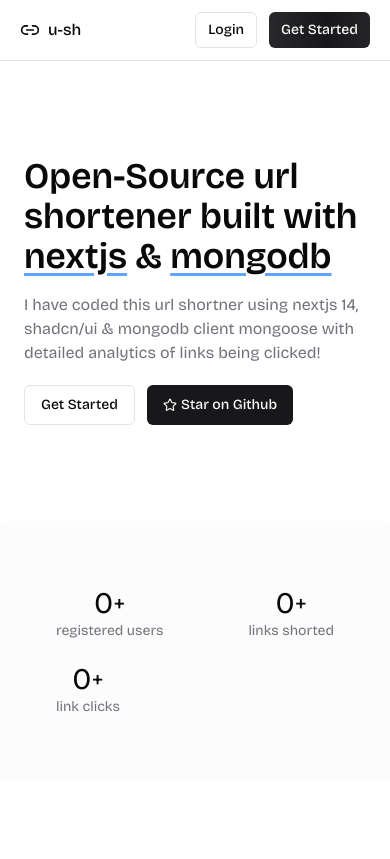
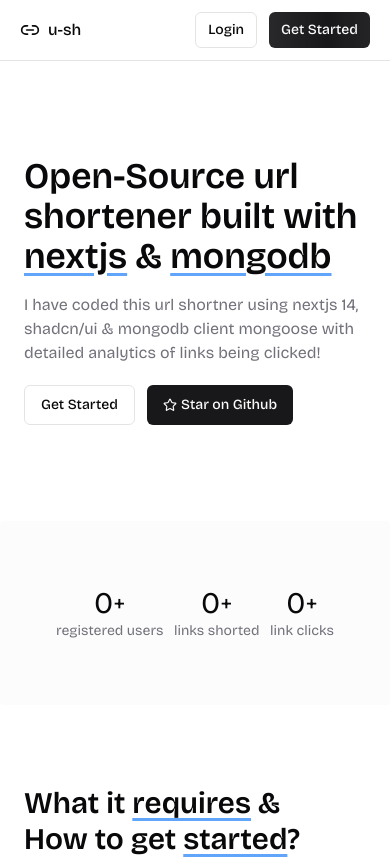
Before and after one commit to r2hu1/u-sh, a Next.js app: page / in a window 390 px wide. Shown: the top 859 px of the page. Built offline with nearby package versions, Linux system fonts and the light colour scheme; no server answers; the database is empty.

Commit message:
Update Stats.jsx

```diff
--- a/components/landing/Stats.jsx
+++ b/components/landing/Stats.jsx
@@ -24,7 +24,7 @@
 
   return (
     <section className="mb-20 py-16 rounded-sm bg-secondary/30 mt-10 px-14 md:px-20 lg:px-32 text-center sm:w-fit w-full sm:mx-auto">
-      <div className="flex flex-wrap gap-5 items-center justify-between sm:justify-center">
+      <div className="flex flex-wrap sm:gap-5 items-center justify-between sm:justify-center">
         <div className="grid !gap-0">
           <div className='flex items-center justify-center'>
             {!loading ? (
```
